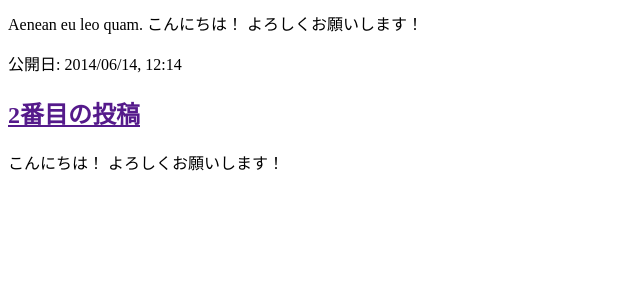
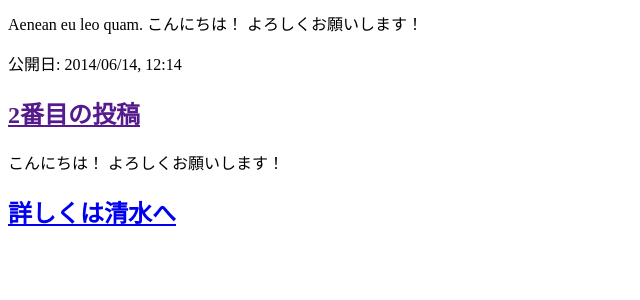
Before and after one commit to YumaNK/ComingBack, a Django app: page / in a window 1280 px wide. Shown: the part 140-440 px from the top of the page, without its empty margins (0-640 px from the left). Run offline with Django 3.2, Linux system fonts and the light colour scheme.

Commit message:
Shimizu dayo

```diff
--- a/blog/templates/blog/post_list.html
+++ b/blog/templates/blog/post_list.html
@@ -18,5 +18,8 @@
             <h2><a href="">2番目の投稿</a></h2>
             <p> こんにちは！ よろしくお願いします！ </p>
         </div>
+        <div>
+            <h2><a href="https://w3.ibm.com/bluepages/profile.html?uid=009738760">詳しくは清水へ</a></h2>
+        </div>
     </body>
 </html>
```
